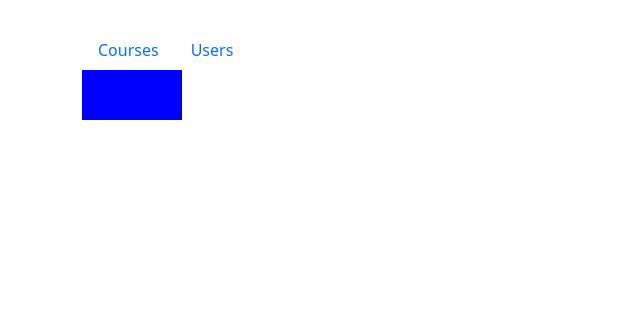
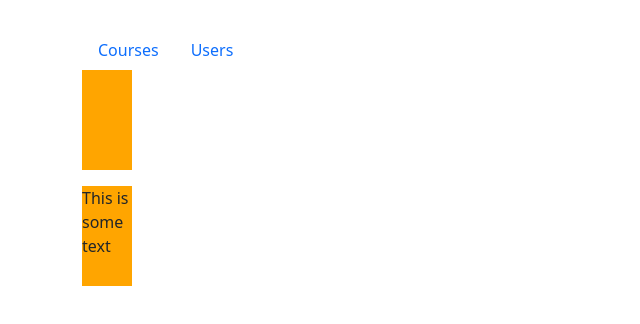
Before and after one commit to leelanarasimha/angular-animations, an Angular app: page /animation in a window 1280 px wide. Shown: the top 324 px of the page, without its empty margins (0-640 px from the left). Built offline with nearby package versions, Linux system fonts and the light colour scheme.

Commit message:
multiple transitions

```diff
--- a/src/app/animation/animation.component.html
+++ b/src/app/animation/animation.component.html
@@ -1 +1,9 @@
-<div [@clickedState]="clickInfo"></div>
+<div
+  [@clickedState]="clickInfo"
+  (mousedown)="clickInfo = 'mousedown'"
+  (click)="onClickSample()"
+></div>
+
+<p class="my-3" (click)="onParagraphClick()" [@clickedState]="paragraphState">
+  This is some text
+</p>
--- a/src/app/animation/animation.component.ts
+++ b/src/app/animation/animation.component.ts
@@ -22,6 +22,15 @@ import {
         })
       ),
       state(
+        'mousedown',
+        style({
+          backgroundColor: 'red',
+          border: '1px solid black',
+          width: '100px',
+          height: '100px',
+        })
+      ),
+      state(
         'clicked',
         style({
           width: '100px',
@@ -30,15 +39,29 @@ import {
         })
       ),
       transition('default => clicked', animate('1s 200ms ease-in')),
+      transition('clicked => default', animate(300)),
+      transition('mousedown <=> clicked', animate(300)),
+      transition('default <=> mousedown', animate(300)),
     ]),
   ],
 })
 export class AnimationComponent {
   clickInfo = 'default';
+  paragraphState = 'default';
 
-  ngOnInit() {
+  ngOnInit() {}
+
+  onClickSample() {
+    this.clickInfo = 'default';
     setTimeout(() => {
       this.clickInfo = 'clicked';
     }, 3000);
   }
+
+  onParagraphClick() {
+    this.paragraphState = 'default';
+    setTimeout(() => {
+      this.paragraphState = 'mousedown';
+    }, 3000);
+  }
 }
```
